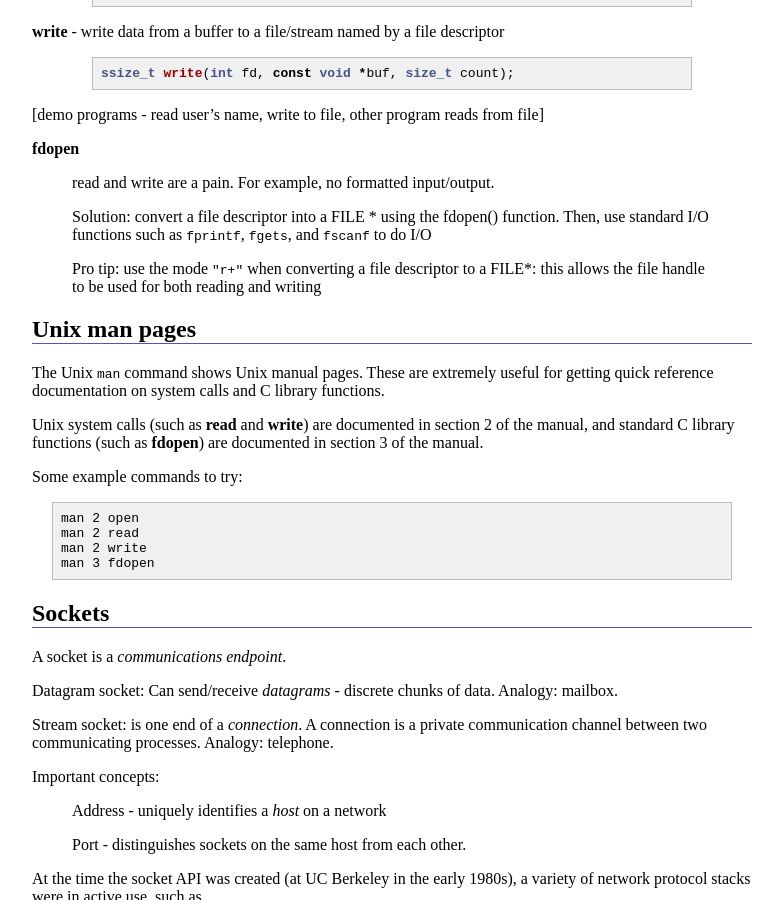
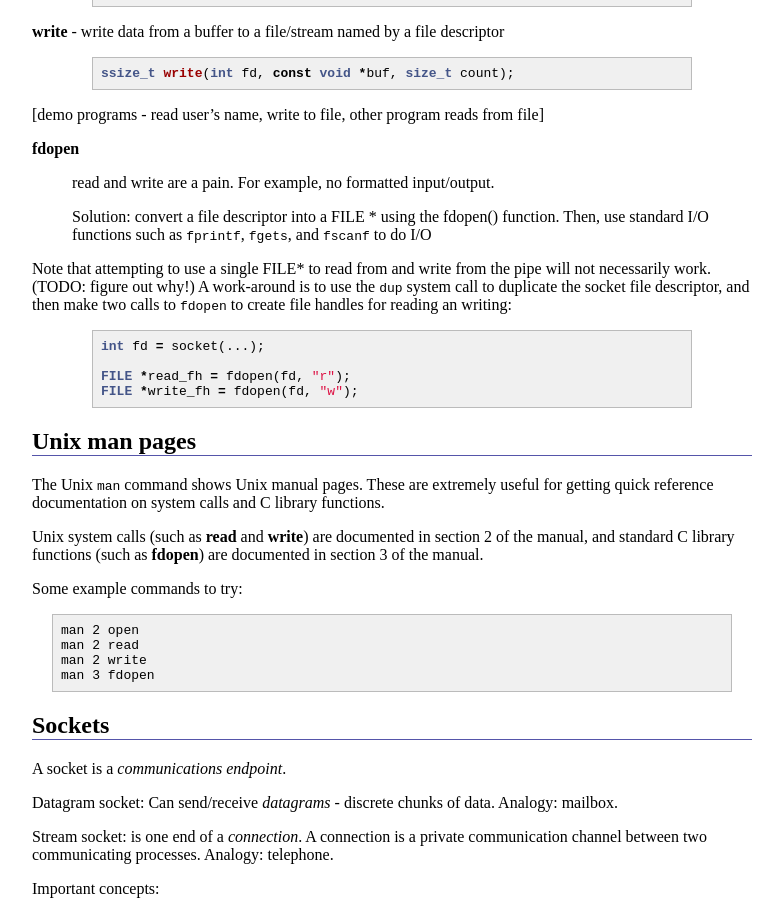
Before and after one commit to ycpcs/cs365-spring2015, a Jekyll site: the page built from lectures/lecture15.md, in a window 1280 px wide and 900 px high, scrolled down 477 px. Shown: the whole window, without its empty margins (248-1031 px from the left). Built offline with Jekyll 4.4.1, drawn with Linux system fonts in a browser that asks for light colours; Markdown is read by kramdown in place of the engine named in the settings.

Commit message:
can't wrap a socket with a single FILE*

```diff
--- a/lectures/lecture15.md
+++ b/lectures/lecture15.md
@@ -38,8 +38,15 @@ ssize_t write(int fd, const void *buf, size_t count);
 > read and write are a pain. For example, no formatted input/output.
 >
 > Solution: convert a file descriptor into a FILE \* using the fdopen() function.  Then, use standard I/O functions such as `fprintf`, `fgets`, and `fscanf` to do I/O
->
-> Pro tip: use the mode `"r+"` when converting a file descriptor to a FILE\*: this allows the file handle to be used for both reading and writing
+
+Note that attempting to use a single FILE\* to read from and write from the pipe will not necessarily work.  (TODO: figure out why!)  A work-around is to use the `dup` system call to duplicate the socket file descriptor, and then make two calls to `fdopen` to create file handles for reading an writing:
+
+{% highlight c %}
+int fd = socket(...);
+
+FILE *read_fh = fdopen(fd, "r");
+FILE *write_fh = fdopen(fd, "w");
+{% endhighlight %}
 
 ## Unix man pages
 
```
